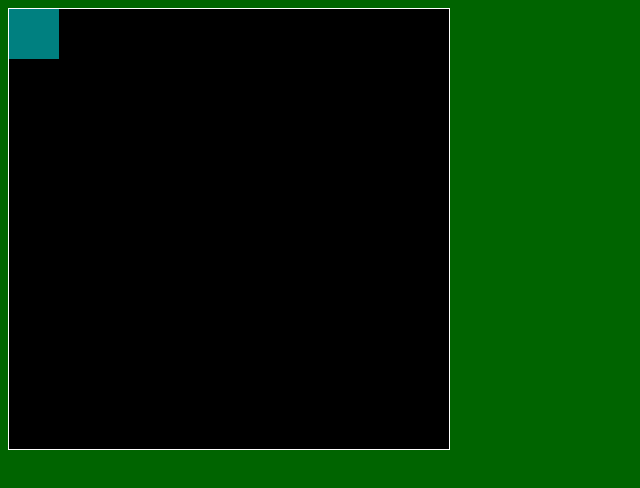
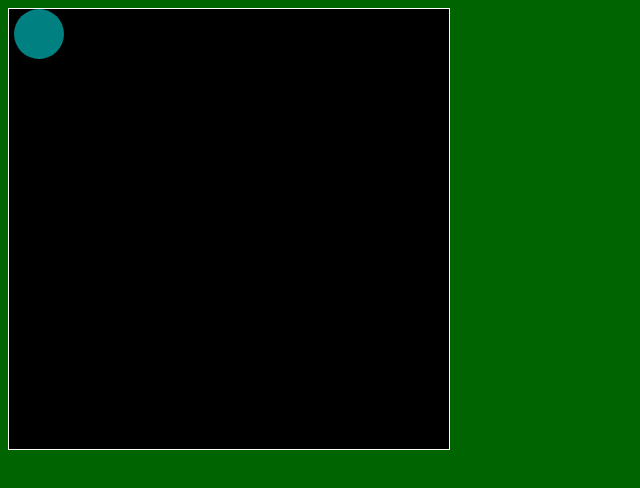
Before and after one commit to CMelancon17/CMelancon17.github.io, a plain HTML site: page asd-projects/walker/index.html in a window 1280 px wide. Shown: the full height of the page, 0-640 px from the left. Drawn offline with Linux system fonts and the light colour scheme.

Commit message:
saving walker

```diff
--- a/asd-projects/walker/index.css
+++ b/asd-projects/walker/index.css
@@ -11,11 +11,12 @@ body {
   position: relative;
 }
 
-#gameItem {
+#walker {
   background-color: teal;
   width: 50px;
   height: 50px;
   position: absolute;
-/*   left: 100px; */  /* Uncomment if you want to set a "starting" position */
-/*   top: 100px;  */  /* Uncomment if you want to set a "starting" position */
+  border-radius: 50px;
+  left: 100px;   /* Uncomment if you want to set a "starting" position */
+  top: 100px;    /* Uncomment if you want to set a "starting" position */
 }
--- a/asd-projects/walker/index.html
+++ b/asd-projects/walker/index.html
@@ -12,7 +12,7 @@
 
   <body>
     <div id='board'>
-      <div id='gameItem'></div>
+      <div id='walker'></div>
     </div>
   </body>
 </html>
--- a/asd-projects/walker/index.js
+++ b/asd-projects/walker/index.js
@@ -10,14 +10,24 @@ function runProgram(){
   // Constant Variables
   var FRAME_RATE = 60;
   var FRAMES_PER_SECOND_INTERVAL = 1000 / FRAME_RATE;
-
   // Game Item Objects
-
+  var KEY = {
+    LEFT: 37,
+    UP: 38,
+    RIGHT: 39,
+    DOWN: 40,
+  };
+  var walker = {
+    positionX: 5,
+    positionY: -5,
+    speedX: 0,
+    speedY: 0,
+  }
 
   // one-time setup
   var interval = setInterval(newFrame, FRAMES_PER_SECOND_INTERVAL);   // execute newFrame every 0.0166 seconds (60 Frames per second)
-  $(document).on('eventType', handleEvent);                           // change 'eventType' to the type of event you want to handle
-
+  $(document).on('keydown', handleKeyDown);                           // change 'eventType' to the type of event you want to handle
+  $(document).on('keyup', handleKeyUp);
   ////////////////////////////////////////////////////////////////////////////////
   ///////////////////////// CORE LOGIC ///////////////////////////////////////////
   ////////////////////////////////////////////////////////////////////////////////
@@ -27,6 +37,9 @@ function runProgram(){
   by calling this function and executing the code inside.
   */
   function newFrame() {
+    repositionGameItem()
+    wallCollision()
+    redrawGameItem()
 
 
   }
@@ -34,14 +47,52 @@ function runProgram(){
   /*
   Called in response to events.
   */
-  function handleEvent(event) {
+  function handleKeyDown(event) {
+    if (event.which === KEY.LEFT) {
+      walker.speedX = -5
+    }
+    if (event.which === KEY.UP) {
+      walker.speedY = -5
+    }
+    if (event.which === KEY.RIGHT) {
+      walker.speedX = 5
+    }
+    if (event.which === KEY.DOWN) {
+      walker.speedY = 5
+    }
+  }
+  function handleKeyUp()  {
+    walker.speedX = 0
+    walker.speedY = 0
+  }
+  ////////////////////////////////////////////////////////////////////////////////
+  ////////////////////////// HELPER FUNCTIONS ////////////////////////////////////
+  ////////////////////////////////////////////////////////////////////////////////
+  function repositionGameItem() {
+    walker.positionX += walker.speedX
+    walker.positionY += walker.speedY
+  }
+  function redrawGameItem() {
+
+    $("#walker").css("left", walker.positionX)
+    $("#walker").css("top", walker.positionY)
 
   }
 
-  ////////////////////////////////////////////////////////////////////////////////
-  ////////////////////////// HELPER FUNCTIONS ////////////////////////////////////
-  ////////////////////////////////////////////////////////////////////////////////
-
+  function wallCollision() {
+    if (walker.positionX > $("#board").width()) {
+      walker.positionX =- walker.speedX
+    }
+    else if (walker.positionX < 0) {
+      walker.positionX =+ walker.speedX
+    }
+    else if (walker.positionY > $("#board").height()) {
+      walker.positionY =- walker.speedY
+    }
+    else if (walker.positionY < 0) {
+      walker.positionY =+ walker.speedY
+    }
+  }
 
   function endGame() {
     // stop the interval timer
```
